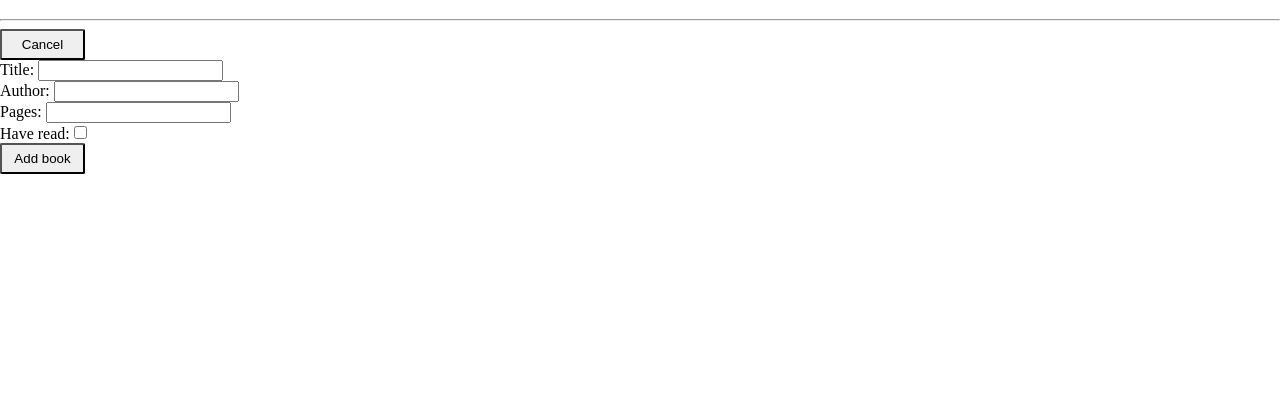
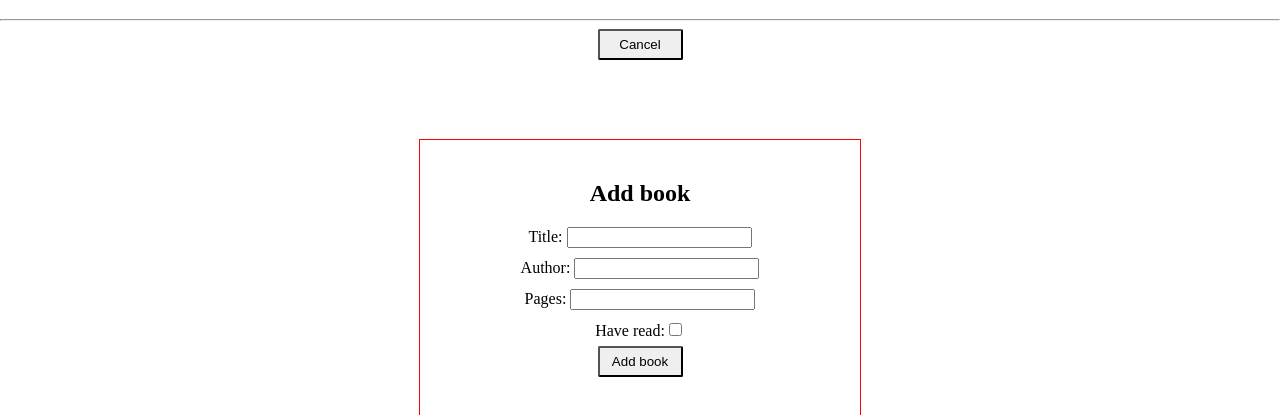
Before and after one commit to tatmil-99/library, a plain HTML site: page index.html in a window 1280 px wide. Both pictures are taken after a click on the button "New book". Shown: the part 61-476 px from the top of the page. Drawn offline with Linux system fonts and the light colour scheme.

Commit message:
centers and postions book form on top of page elements

```diff
--- a/index.html
+++ b/index.html
@@ -18,14 +18,14 @@
 
     <footer></footer>
 
-    <div>
+    <div class="book-form-container">
         <form class="book-form">
+            <h2>Add book</h2>
             <label for="title">Title: <input name="title" id="title" type="text"></label><br>
             <label for="author">Author: <input name="author" id="author" type="text"></label><br>
             <label for="pages">Pages: <input name="pages" id="pages" type="number"></label><br>
             <label for="read">Have read:<input name="read" id="read" type="checkbox"></label><br>
             <input type="button" class="add-book button" value="Add book"></input>
-            <input type="reset" class="reset-btn button" value="Reset"></input>
         </form>
     </div>
 
--- a/styles.css
+++ b/styles.css
@@ -1,3 +1,8 @@
+html,
+body {
+  height: 100%;
+}
+
 body {
   margin: 0;
   padding: 0;
@@ -5,30 +10,44 @@ body {
   box-sizing: border-box;
 }
 
+.book-form-container {
+  z-index: 3;
+  position: absolute;
+  top: calc(100% / 2 - 200px);
+  width: 100%;
+}
+
 .book-form {
   display: none;
+  width: 400px;
+  height: 400px;
+  margin: 0 auto;
+  text-align: center;
+  border: solid 1px red;
+  padding: 20px;
+}
+
+.book-form input {
+  margin-bottom: 10px;
 }
 
 .display-form {
   display: block;
 }
 
-.reset-btn {
-  display: none;
-  background-color: black;
-  color: white;
-}
-
 .button {
   padding: 6px 0px;
   border-radius: 2px;
   min-width: 85px;
+  display: block;
+  margin: 0 auto;
 }
 
 .card-container {
   display: flex;
   justify-content: flex-start;
   flex-wrap: wrap;
+  padding-top: 40px;
 }
 
 .card-wrapper {
```
